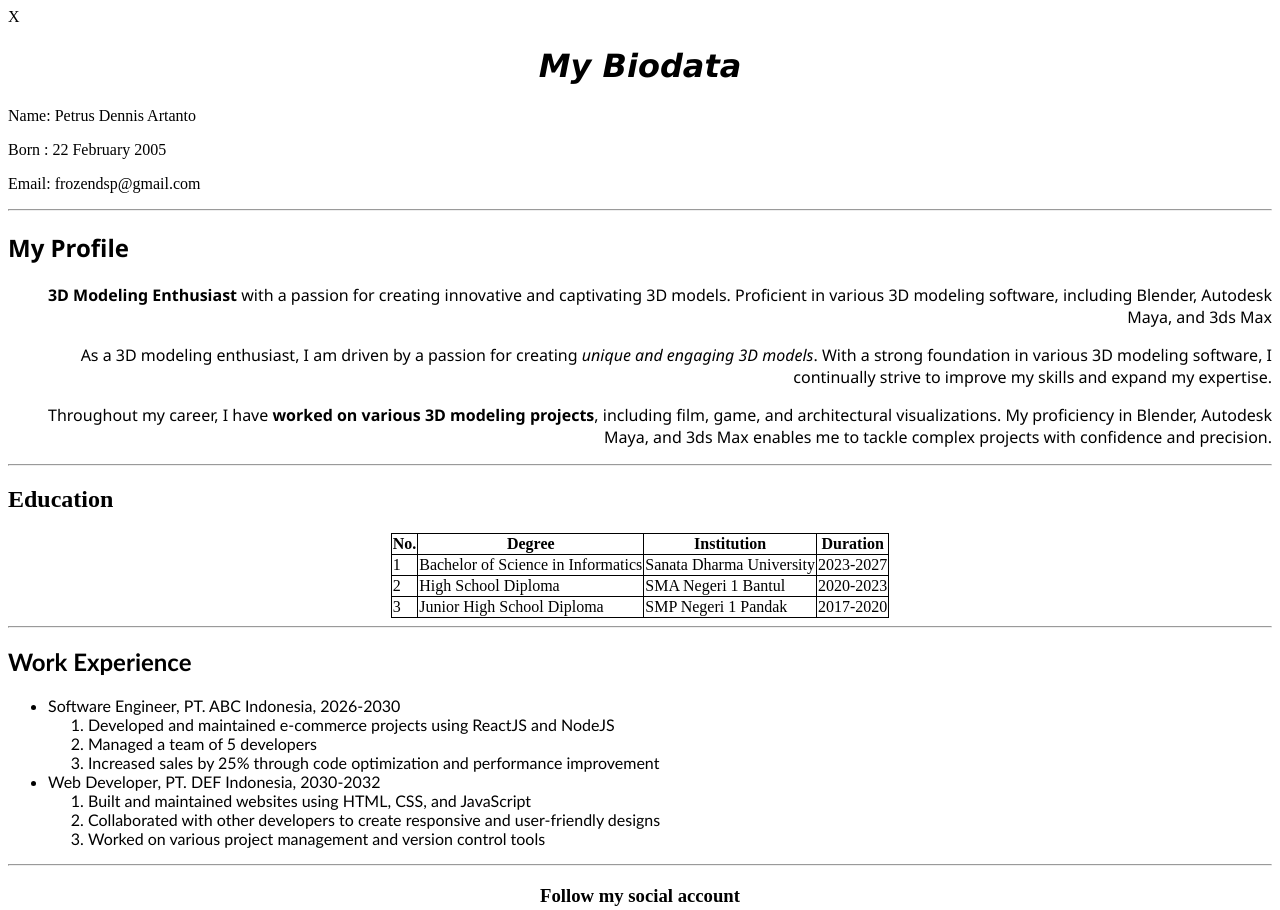
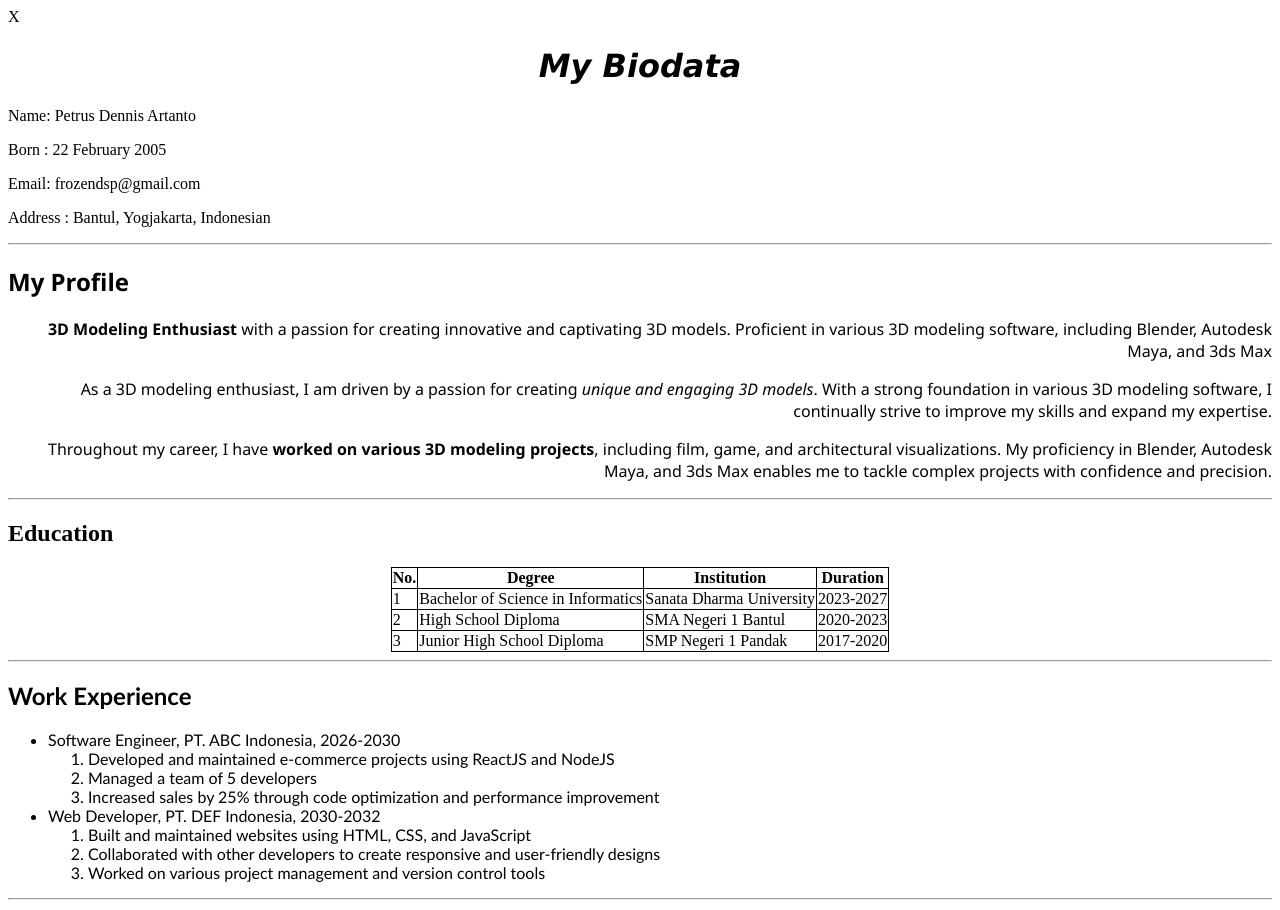
Before and after one commit to Blueberry221/Platform-Based-Programming, a plain HTML site: page 1'st Task [HTML]/profile.html in a window 1280 px wide. Shown: the top 910 px of the page. Drawn offline with Linux system fonts and the light colour scheme.

Commit message:
add address

```diff
--- a/1'st Task [HTML]/profile.html
+++ b/1'st Task [HTML]/profile.html
@@ -14,6 +14,7 @@
     <p>Name: Petrus Dennis Artanto</p>
     <p>Born : 22 February 2005</p>
     <p>Email: frozendsp@gmail.com</p>
+    <p>Address : Bantul, Yogjakarta, Indonesian</p>
 
     <hr>
 
```
